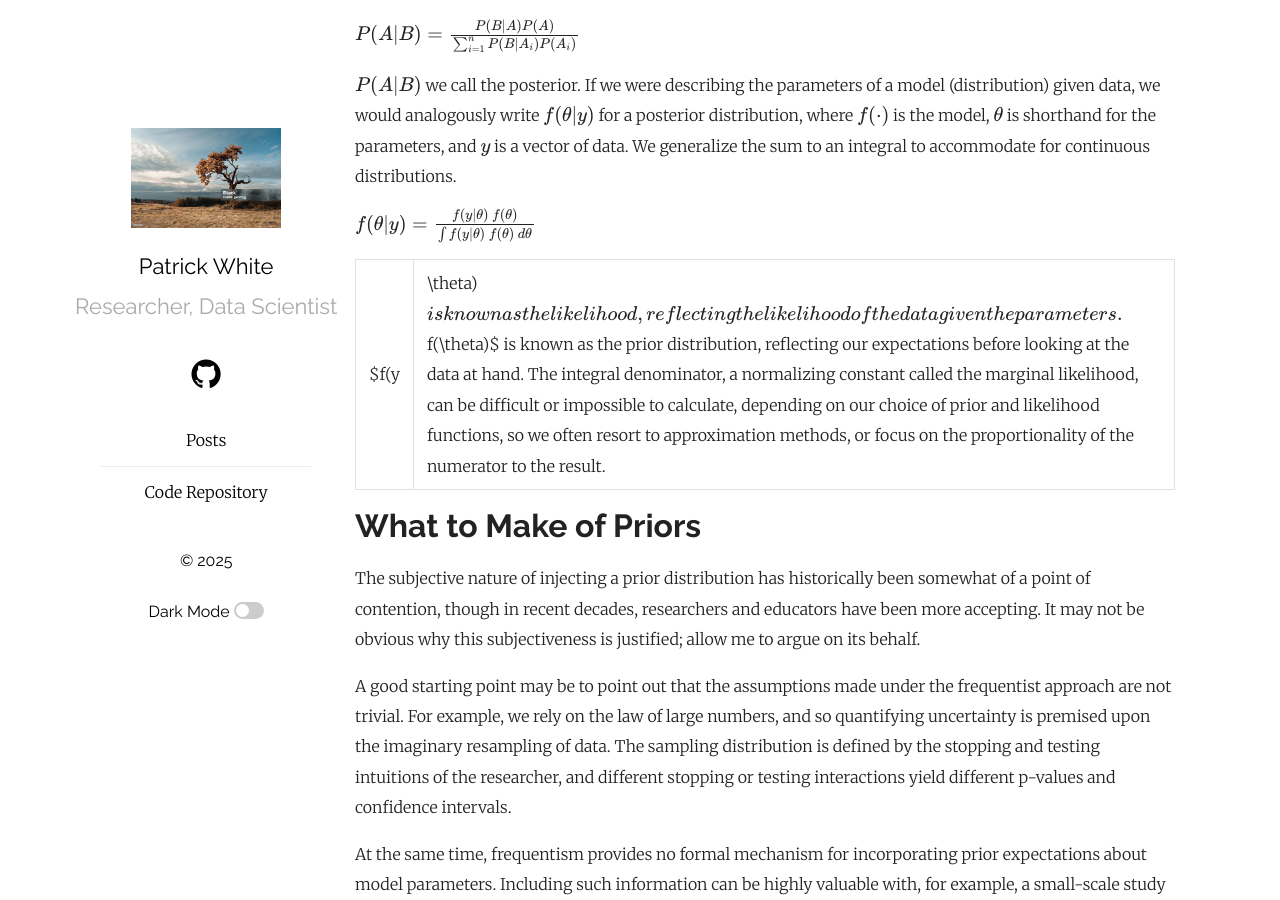
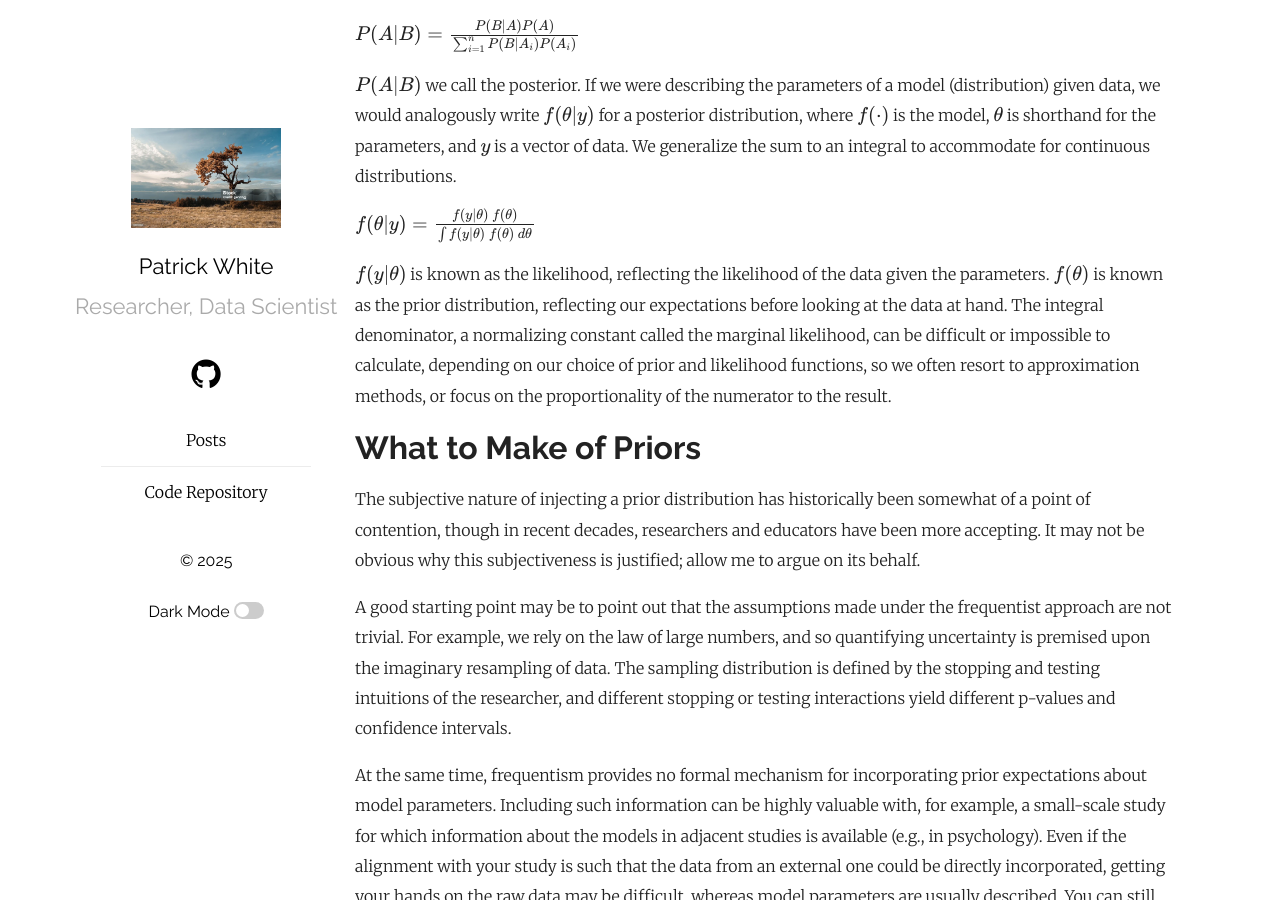
Before and after one commit to pw598/pw598.github.io, a Jekyll site: the page built from _posts/2024-12-23-Bayesian-Inference-I-Bayesian-Data-Analysis.md, in a window 1280 px wide and 900 px high, scrolled down 1651 px. Built offline with Jekyll 4.4.1, drawn with Linux system fonts in a browser that asks for light colours; formulas are drawn with MathJax 3.

Commit message:
Add files via upload

```diff
--- a/_posts/2024-12-23-Bayesian-Inference-I-Bayesian-Data-Analysis.md
+++ b/_posts/2024-12-23-Bayesian-Inference-I-Bayesian-Data-Analysis.md
@@ -56,7 +56,7 @@ we can write:
 
 <p>$f(\theta|y) = \frac{ f(y|\theta) ~f(\theta) }{ \int f(y|\theta) ~f(\theta) ~d \theta }$</p>
 
-$f(y|\theta)$ is known as the likelihood, reflecting the likelihood of the data given the parameters. $f(\theta)$ is known as the prior distribution, reflecting our expectations before looking at the data at hand. The integral denominator, a normalizing constant called the marginal likelihood, can be difficult or impossible to calculate, depending on our choice of prior and likelihood functions, so we often resort to approximation methods, or focus on the proportionality of the numerator to the result.
+<p>$f(y|\theta)$ is known as the likelihood, reflecting the likelihood of the data given the parameters. $f(\theta)$ is known as the prior distribution, reflecting our expectations before looking at the data at hand. The integral denominator, a normalizing constant called the marginal likelihood, can be difficult or impossible to calculate, depending on our choice of prior and likelihood functions, so we often resort to approximation methods, or focus on the proportionality of the numerator to the result.</p>
 
 
 
```
